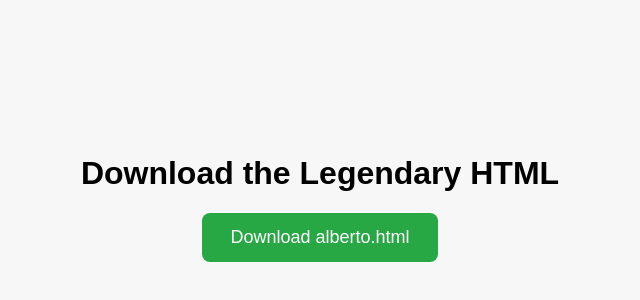
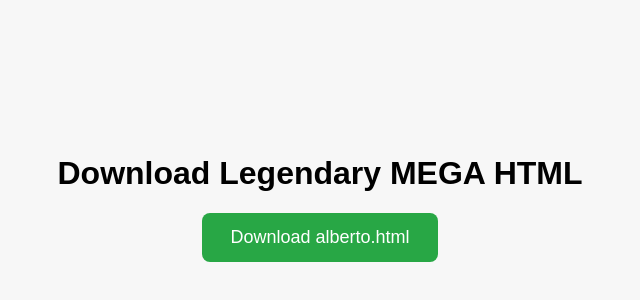
Before and after one commit to albertoforreals/alberto-download-page, a plain HTML site: page index.html in a window 1280 px wide. Shown: the part 210-510 px from the top of the page, without its empty margins (320-960 px from the left). Drawn offline with Linux system fonts and the light colour scheme.

Commit message:
Update index.html

```diff
--- a/index.html
+++ b/index.html
@@ -30,7 +30,7 @@
 </head>
 <body>
 
-  <h1>Download the Legendary HTML</h1>
+  <h1>Download Legendary MEGA HTML</h1>
   <a class="download-btn" href="alberto.html" download>Download alberto.html</a>
 
 </body>
```
